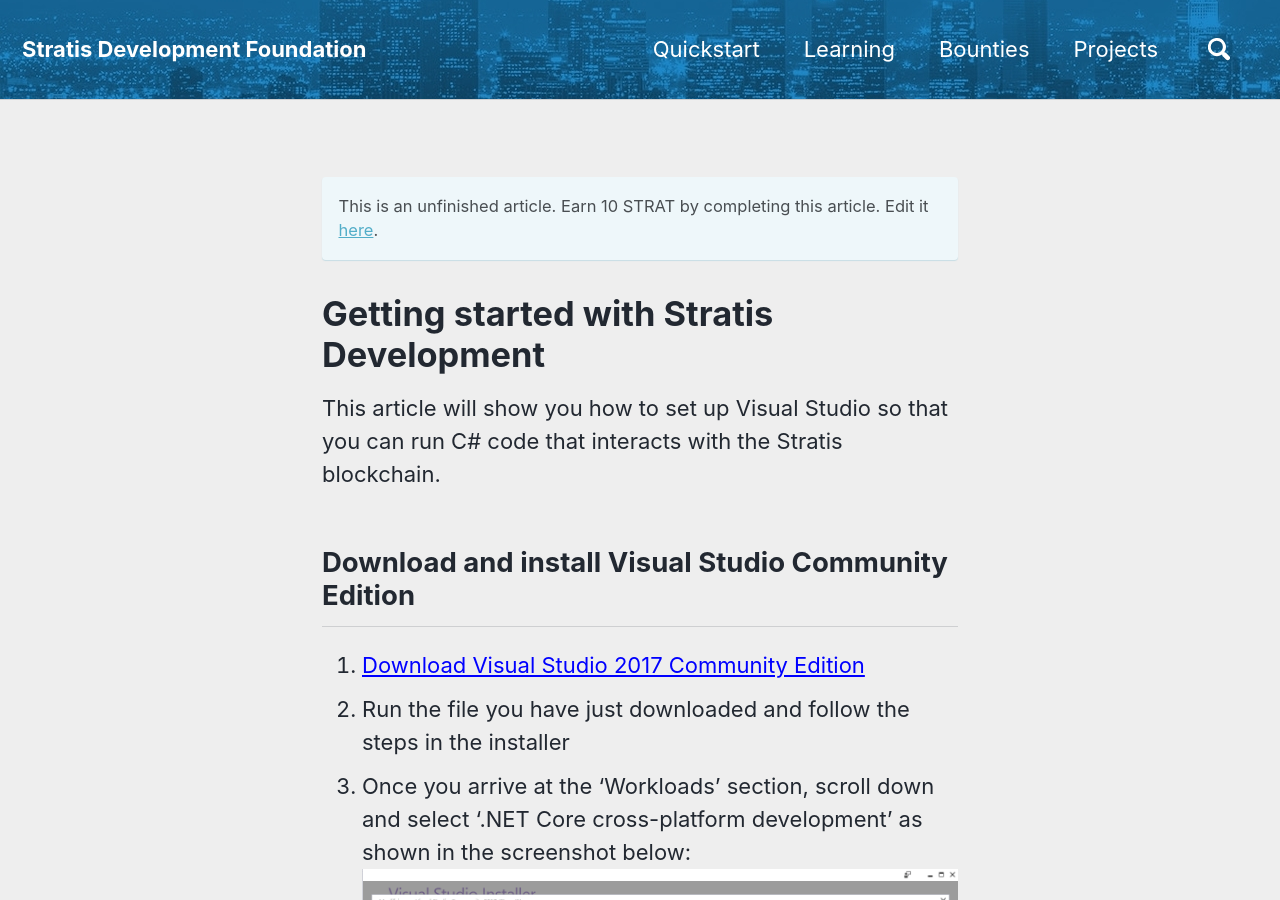
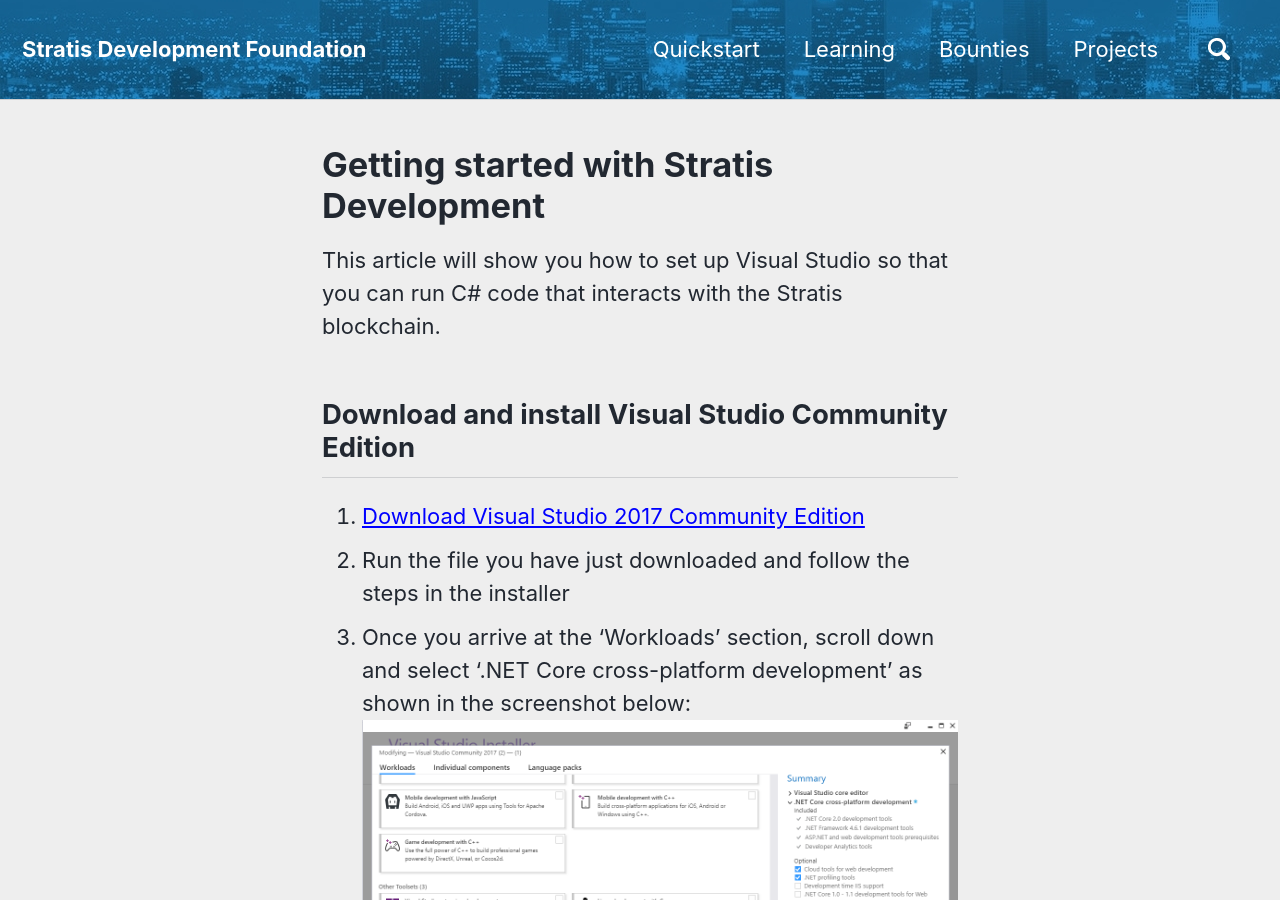
Before and after one commit to StratisDevelopmentFoundation/StratisDevelopmentFoundation.github.io, a Jekyll site: the page built from _posts/2018-04-01-VS-setup-windows.md, in a window 1280 px wide and 900 px high. Built offline with Jekyll 4.4.1, drawn with Linux system fonts in a browser that asks for light colours; nearby versions of some CDN libraries; some of the changed text lies outside the part shown.

Commit message:
Add credit

```diff
--- a/_posts/2018-04-01-VS-setup-windows.md
+++ b/_posts/2018-04-01-VS-setup-windows.md
@@ -2,13 +2,9 @@
 title:  "Setting up the Visual Studio Development Environment to interact with the Stratis blockchain - Windows"
 date:   2018-04-01 16:16:01 -0600
 permalink: /install_vs_windows/
-categories: learning bounties
+categories: learning
 post_importance: 1
-bounty: 10
 ---
-This is an unfinished article. Earn {{ page.bounty }} STRAT by completing this article. Edit it [here](https://github.com/StratisDevelopmentFoundation/StratisDevelopmentFoundation.github.io/edit/master/{{ page.path }}).
-{: .notice--info}
-
 # Getting started with Stratis Development
 
 This article will show you how to set up Visual Studio so that you can run C# code that interacts with the Stratis blockchain.
@@ -69,3 +65,6 @@
 ![alt text](/assets/images/new_keys_addresses.png "New keys and addresses")
 
 Congratulations! You have now successfully created a new Console project and interacted with the Stratis Blockchain.
+
+Article written by @Aevan (can be contacted on our [Discord](/discord/)) Tip @Aevan with Stratis [here](https://chainz.cryptoid.info/strat/address.dws?SRbv2Pw2httW7vcTGvmtc62qVmVuQs9rQx)
+{: .notice--info}
```
